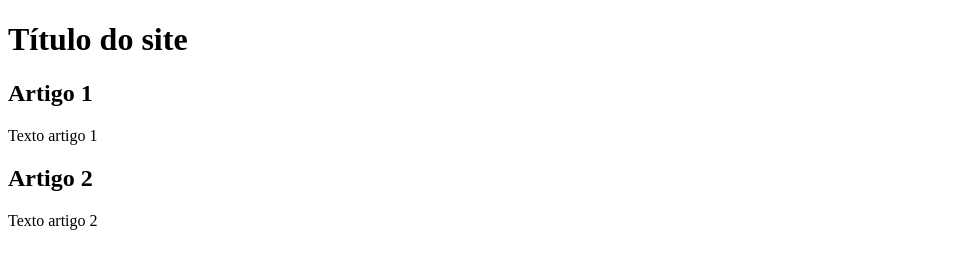
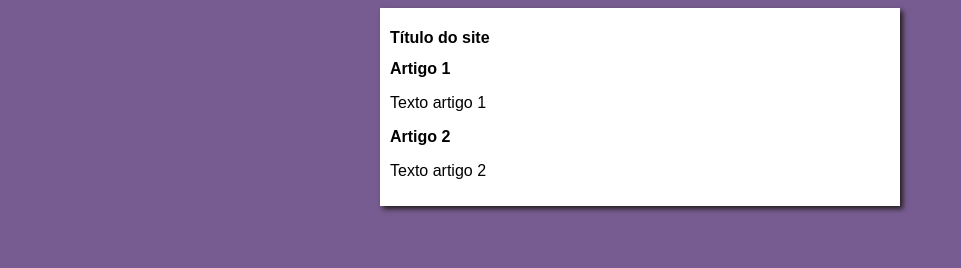
Before and after one commit to thaisramosp/projeto-site, a plain HTML site: page index.html in a window 1280 px wide. Shown: the whole page, without its empty margins (0-961 px from the left). Drawn offline with Linux system fonts and the light colour scheme.

Commit message:
add style

```diff
--- /dev/null
+++ b/estilos/style.css
@@ -0,0 +1,18 @@
+@charset 'utf-8';
+
+*{
+    font-family: Arial, Helvetica, sans-serif;
+    font-size: 16px;
+}
+
+body {
+    background-color: rgb(119, 92, 145);
+}
+
+main {
+    background-color: white;
+    width: 500px;
+    margin: auto;
+    padding: 10px;
+    box-shadow: 3px 3px 5px rgb(36, 31, 31);
+}
--- a/index.html
+++ b/index.html
@@ -4,6 +4,7 @@
     <meta charset="UTF-8" />
     <meta name="viewport" content="width=device-width, initial-scale=1.0" />
     <title>Document</title>
+    <link rel="stylesheet" href="estilos/style.css">
   </head>
   <body>
     <main>
```
